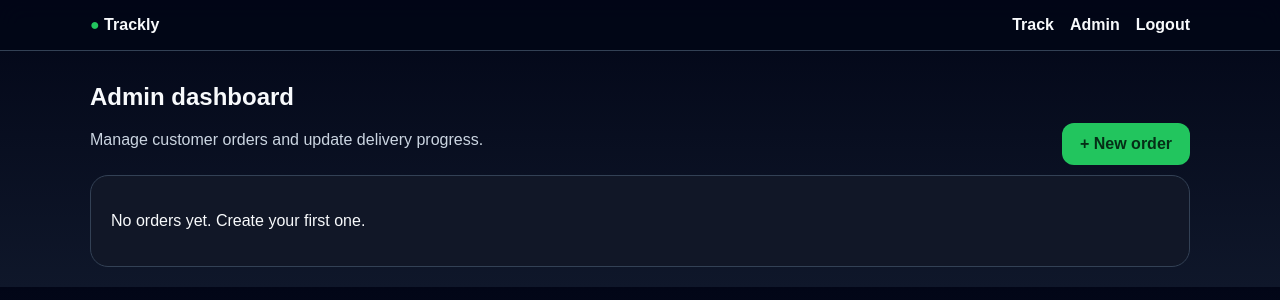
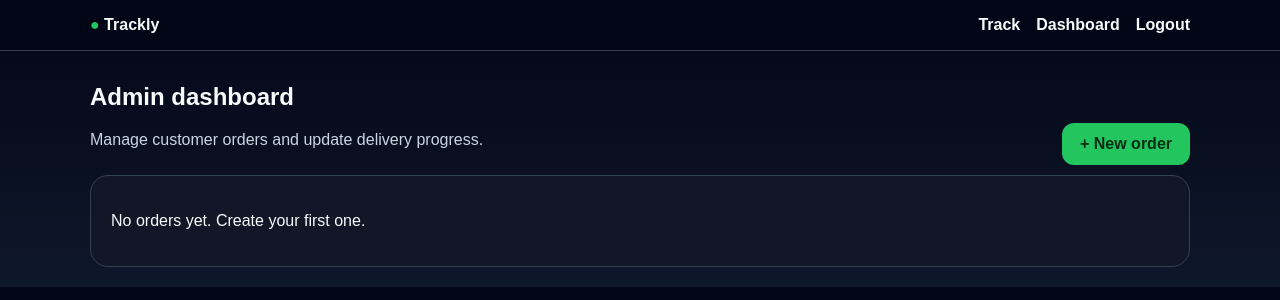
Before and after one commit to Akhona518/where-is-my-order, a Flask app: page /admin in a window 1280 px wide. Shown: the top 300 px of the page. Run offline with Flask 3, Linux system fonts and the light colour scheme; the visitor is signed in with stand-in values (Sample User, id 1); data that the repository does not hold is empty.

Commit message:
Update base.html

```diff
--- a/templates/base.html
+++ b/templates/base.html
@@ -13,7 +13,7 @@
             <div class="nav-links">
                 <a href="{{ url_for('track_order') }}">Track</a>
                 {% if session.get('is_admin') %}
-                    <a href="{{ url_for('admin_dashboard') }}">Admin</a>
+                    <a href="{{ url_for('admin_dashboard') }}">Dashboard</a>
                     <a href="{{ url_for('admin_logout') }}">Logout</a>
                 {% else %}
                     <a href="{{ url_for('admin_login') }}">Admin Login</a>
```
